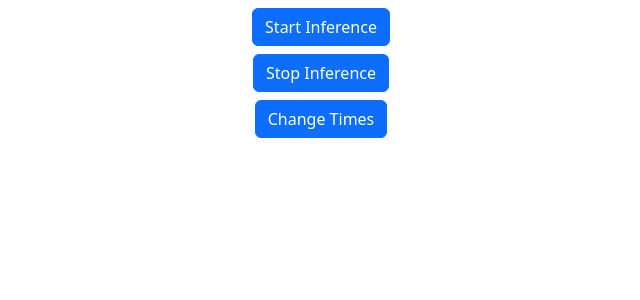
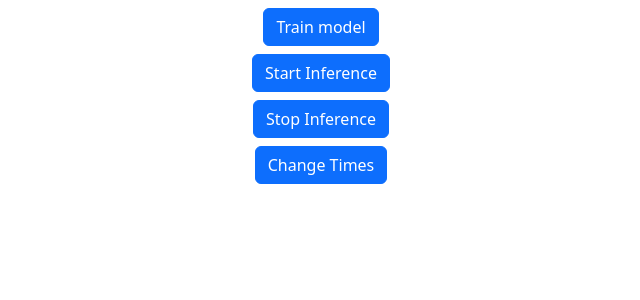
Before and after one commit to JMoran1/Entry_exit_detection, a Flask app: page /settings in a window 1280 px wide. Shown: the part 56-356 px from the top of the page, without its empty margins (319-959 px from the left). Run offline with Flask 3, Linux system fonts and the light colour scheme.

Commit message:
Added button

```diff
--- a/templates/settings.html
+++ b/templates/settings.html
@@ -1,11 +1,15 @@
-{% extends 'base.html' %}
-{% block content %}
+{% extends 'base.html' %} {% block content %}
 <div class="container-fluid">
+  <div class="row justify-content-center my-2">
+    <div class="col-6 text-center">
+      <a href="/start_training" class="btn btn-primary">Train model</a>
+    </div>
+  </div>
   <div class="row justify-content-center my-2">
     <div class="col-6 text-center">
       <a href="/start_inference" class="btn btn-primary">Start Inference</a>
     </div>
-      <br>
+    <br />
     <div class="row justify-content-center my-2">
       <div class="col-6 text-center">
         <a href="/stop_inference" class="btn btn-primary">Stop Inference</a>
@@ -17,3 +21,5 @@
       </div>
     </div>
     {% endblock %}
+  </div>
+</div>
```
Lines whose indentation alone changed are shown as unchanged.
